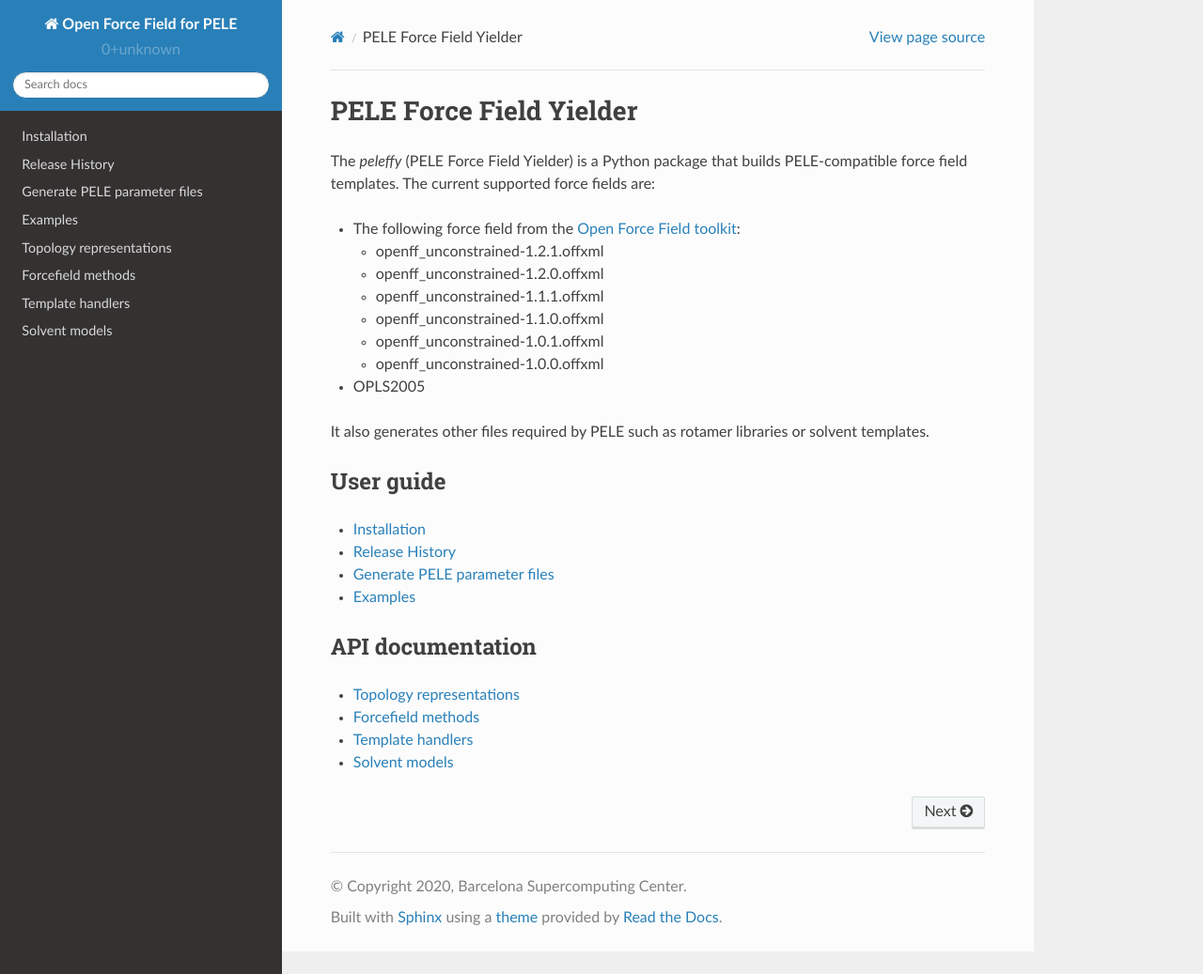
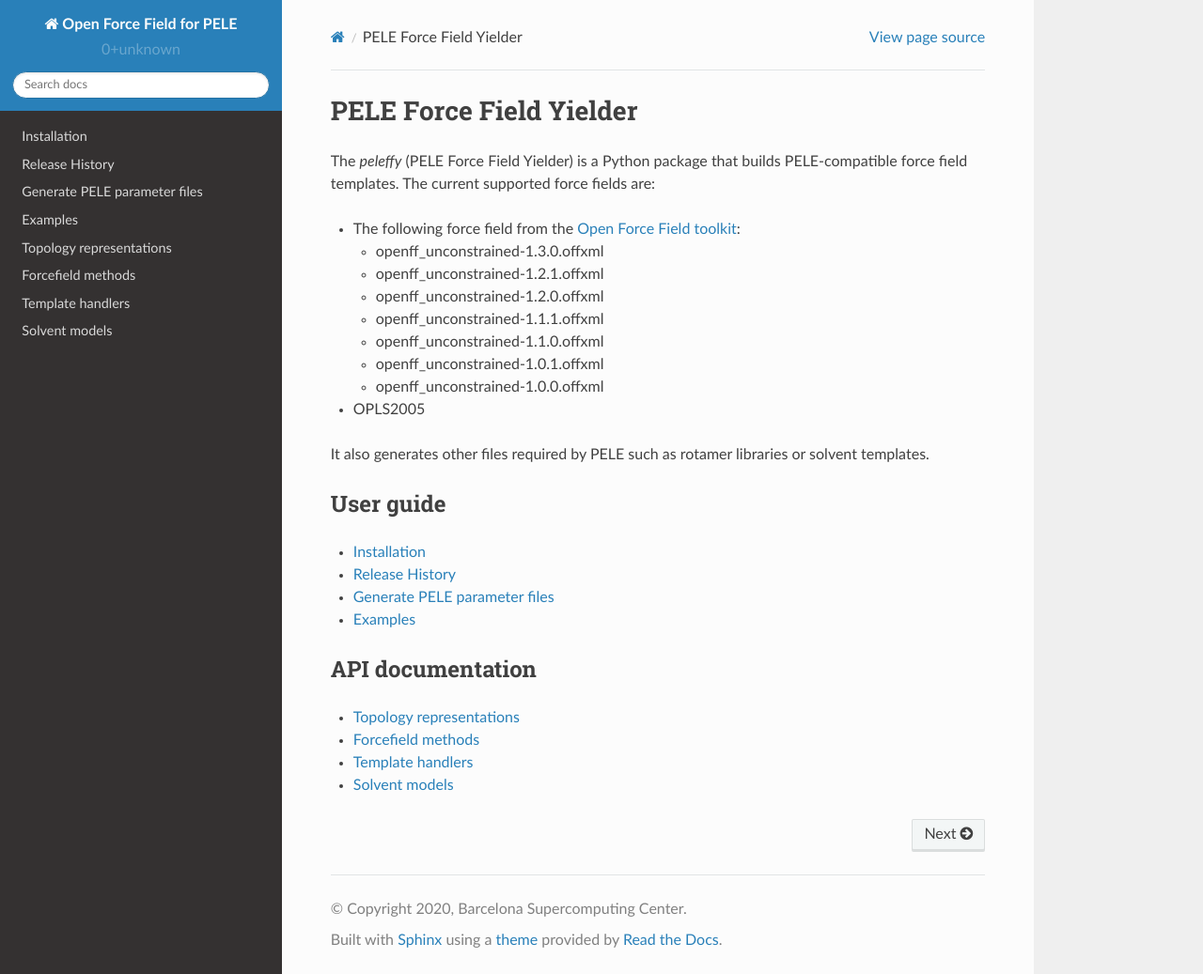
Before and after one commit to martimunicoy/peleffy, a Sphinx documentation site: the page built from docs/index.rst, in a window 1280 px wide and 1037 px high. Shown: the whole window at 94% size. Built offline with Sphinx 7.4.7 and the Read the Docs theme 2.0.0, drawn with Linux system fonts in a browser that asks for light colours.

Commit message:
Add openff 1.3.0

```diff
--- a/docs/index.rst
+++ b/docs/index.rst
@@ -6,6 +6,8 @@ PELE-compatible force field templates. The current supported force fields
 are:
 
 * The following force field from the `Open Force Field toolkit <https://github.com/openforcefield/openforcefield>`_:
+
+  * openff_unconstrained-1.3.0.offxml
 
   * openff_unconstrained-1.2.1.offxml
 
```
